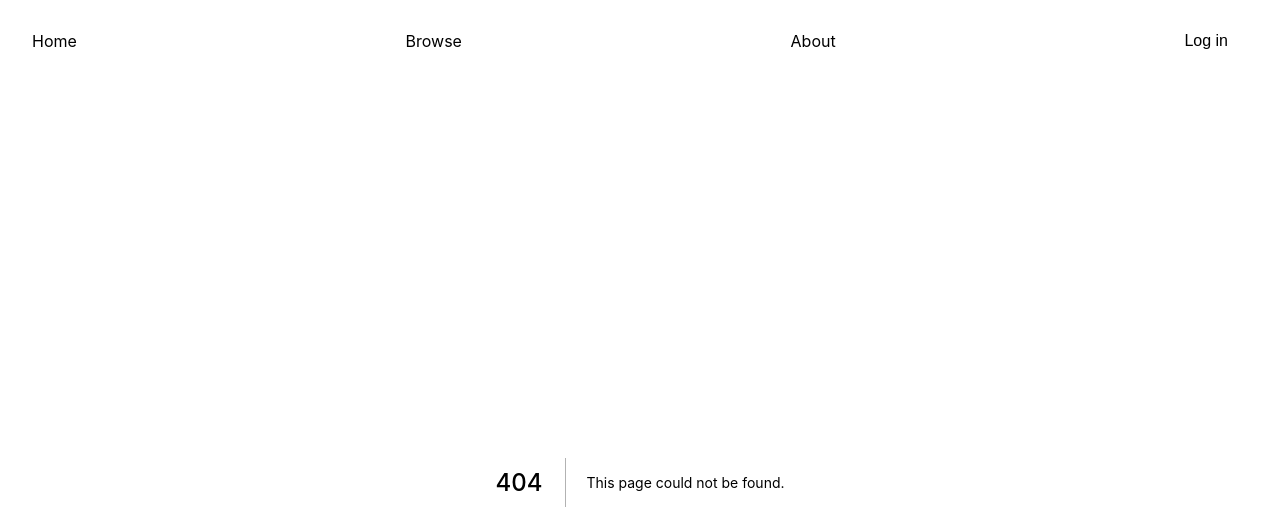
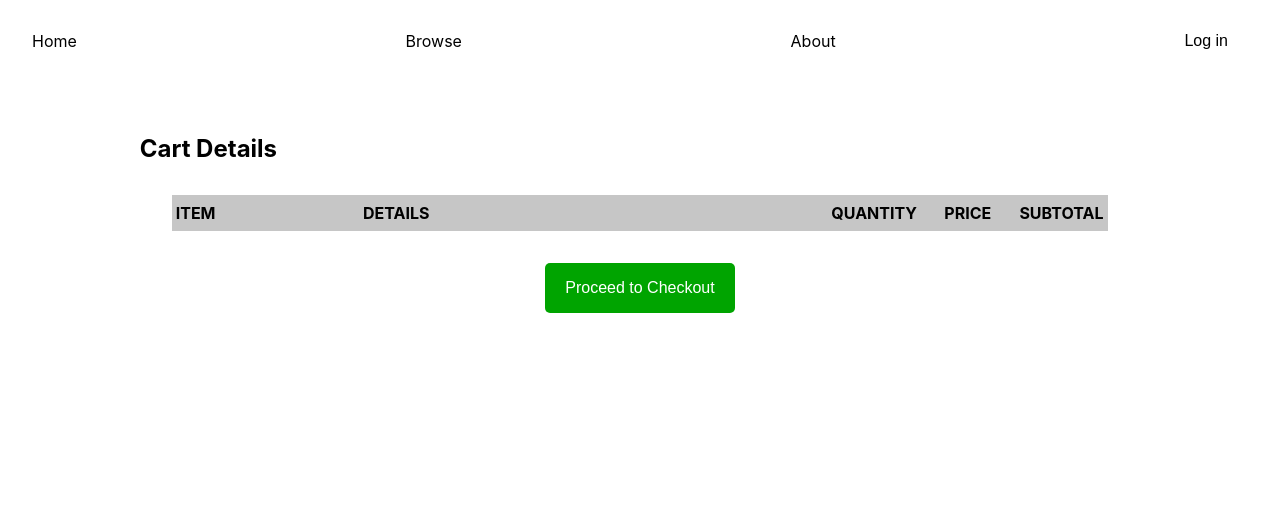
Before and after one commit to lenmorld/theshop, a Next.js app: page /cart in a window 1280 px wide. Before the commit this address had no page. Shown: the top 530 px of the page. Built offline with nearby package versions, Linux system fonts and the light colour scheme.

Commit message:
Implement cart page with CartDetails component

```diff
--- /dev/null
+++ b/components/cartDetails.js
@@ -0,0 +1,66 @@
+import React, { useState } from 'react'
+
+import { formatCurrency } from '../lib/formats'
+
+export default function CartDetails() {
+	const [cartItems, setCartItems] = useState(() => {
+		if (typeof window !== 'undefined') {
+			return JSON.parse(localStorage.getItem('shoppy_cart') || '[]')
+		}
+		return []
+	}, [])
+
+	return (
+		<div>
+			<h2>Cart Details</h2>
+
+			{/* cart items - TODO DRY with cartSummary */}
+			<div
+				className="cartItemsTable"
+				style={{
+					display: 'grid',
+					gridTemplateColumns: '2fr 5fr 1fr 1fr 1fr',
+					margin: '2rem',
+				}}
+			>
+				{/* headers */}
+				<div className="header">item</div>
+				<div className="header">details</div>
+				<div className="header number">quantity</div>
+				<div className="header number">price</div>
+				<div className="header number">subtotal</div>
+				{/* data */}
+				{cartItems.map((item) => {
+					return (
+						<React.Fragment key={item.id}>
+							<div className="cell">
+								<img
+									src={item.imageUrl}
+									style={{ height: '100px', width: '100px', objectFit: 'contain' }}
+								/>
+							</div>
+							<div
+								className="cell"
+								style={{
+									display: 'flex',
+									flexDirection: 'column',
+									justifyContent: 'flex-start',
+								}}
+							>
+								<div style={{ marginBottom: '1rem' }}>
+									<strong>{item.name}</strong>
+								</div>
+								<div className="description">{item.description}</div>
+							</div>
+							<div className="cell number">{item.orderCount}</div>
+							<div className="cell number">{formatCurrency(item.price)}</div>
+							<div className="cell number">
+								{formatCurrency(item.orderCount * item.price)}
+							</div>
+						</React.Fragment>
+					)
+				})}
+			</div>
+		</div>
+	)
+}
--- /dev/null
+++ b/pages/cart.js
@@ -0,0 +1,13 @@
+import Link from 'next/link'
+import CartDetails from '../components/cartDetails'
+
+export default function Cart() {
+	return (
+		<main>
+			<CartDetails />
+			<Link href="/checkout">
+				<button className="buttonPrimary success">Proceed to Checkout</button>
+			</Link>
+		</main>
+	)
+}
```
